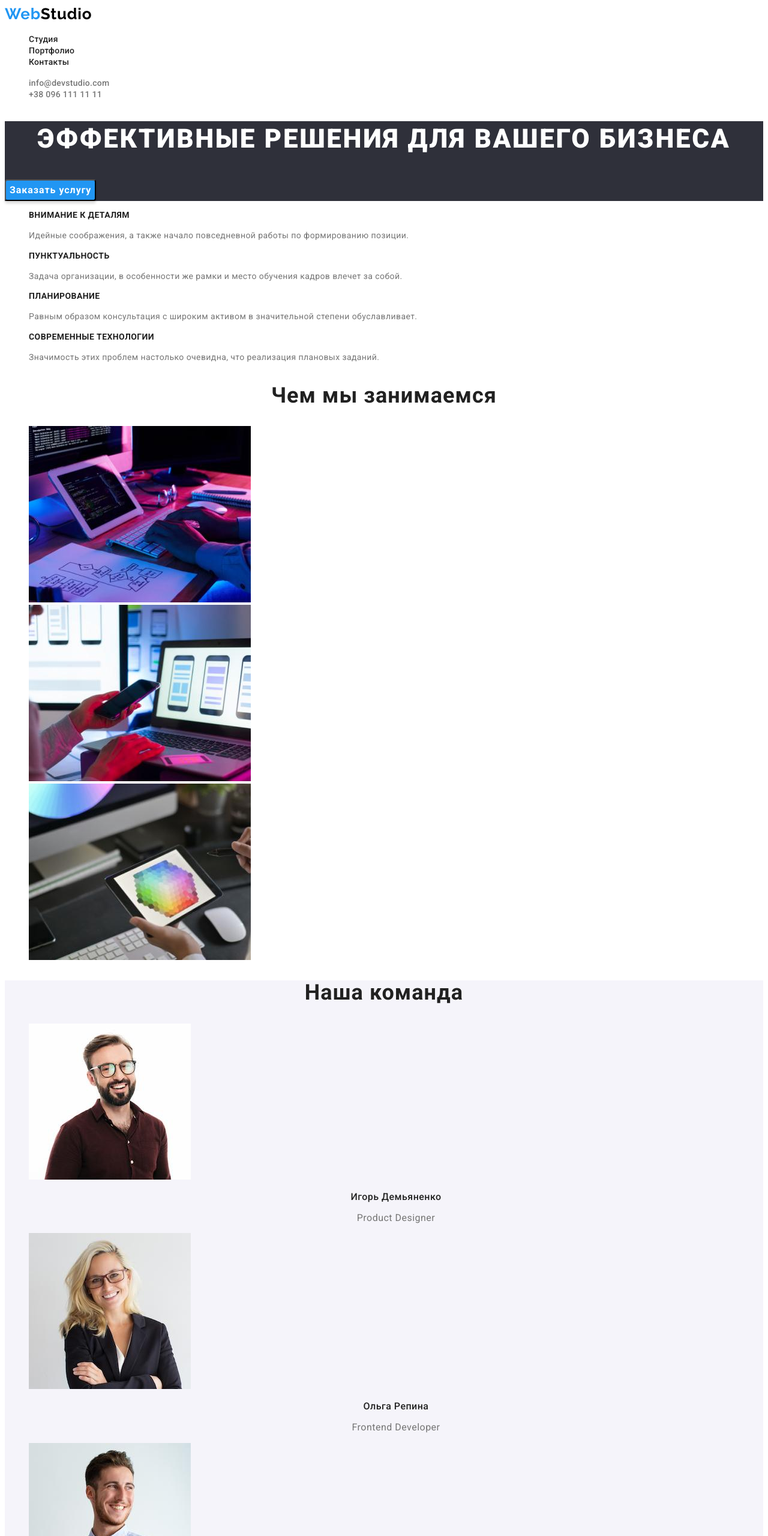
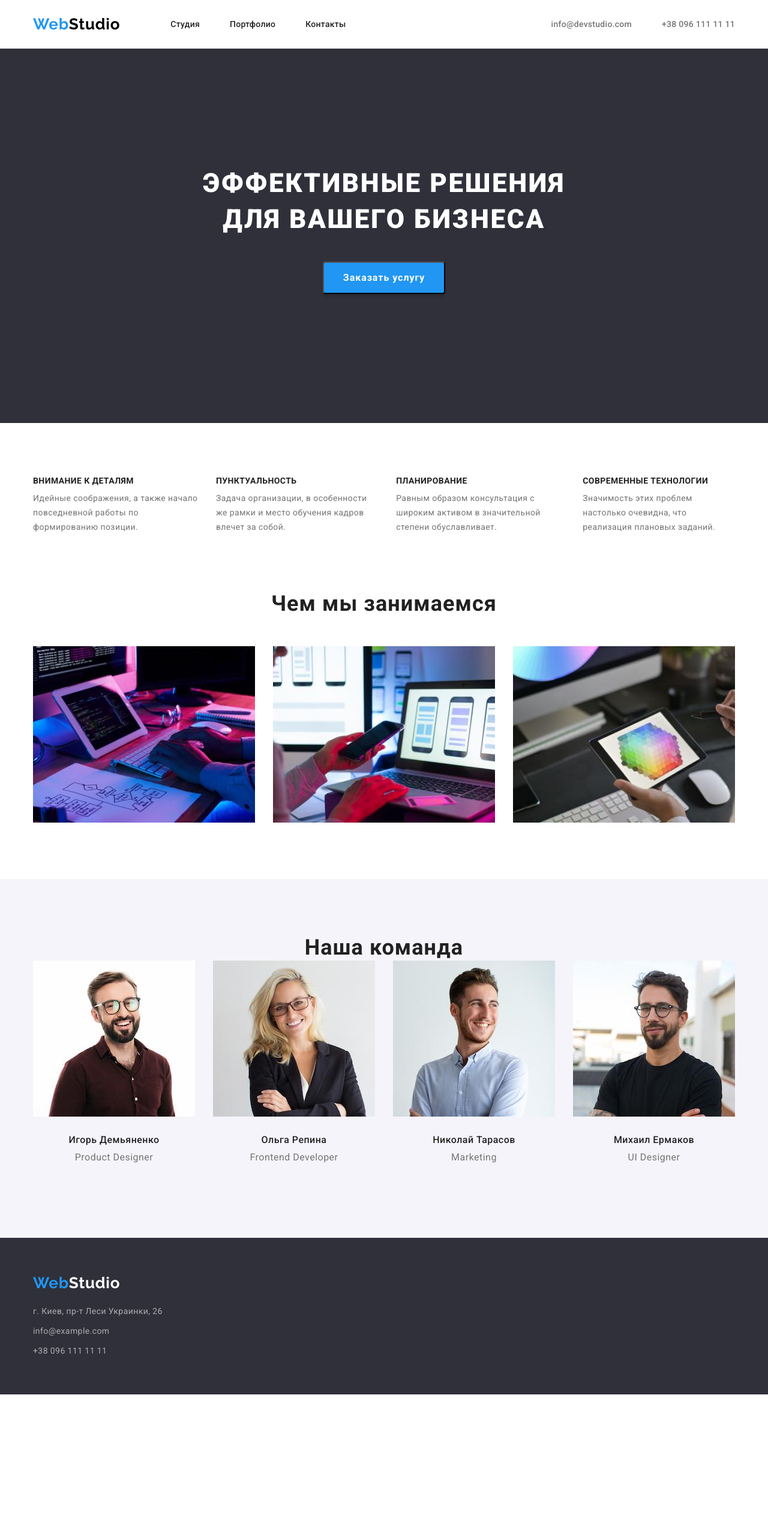
Before and after one commit to MakarovDre9r/goit-markup-hw-08, a plain HTML site: page index.html in a window 1280 px wide. Shown: the top 2560 px of the page at 60% size. After the commit the page ends 2324 px from the top, so only its background shows below. Drawn offline with nearby package versions, Linux system fonts and the light colour scheme.

Commit message:
home work3

```diff
--- a/css/styles.css
+++ b/css/styles.css
@@ -4,6 +4,37 @@
   --main-title-color: #212121;
   --accent-color: #2196f3;
   --background-color: #2f303a;
+}
+
+p,
+h1,
+h2,
+h3,
+h4,
+h5,
+h6 {
+  margin: 0;
+}
+
+ul {
+  margin: 0;
+  padding: 0;
+}
+button {
+  cursor: pointer;
+}
+
+img {
+  display: block;
+  max-width: 100%;
+  height: auto;
+}
+
+.container {
+  width: 1200px;
+  padding-left: 15px;
+  padding-right: 15px;
+  margin: 0 auto;
 }
 
 body {
@@ -18,6 +49,13 @@ body {
 }
 
 /* ---------------header----------------- */
+
+.header {
+  background-color: #ffffff;
+  padding-top: 25px;
+  padding-bottom: 25px;
+}
+
 .header-logo {
   font-family: Raleway;
   font-weight: 700;
@@ -25,6 +63,34 @@ body {
   line-height: 1.19;
   letter-spacing: 0.03em;
   color: #000000;
+  margin-right: 84px;
+}
+
+.header-list {
+  display: flex;
+}
+
+.header-navigation {
+  display: flex;
+  align-items: center;
+}
+
+.header-container {
+  display: flex;
+  align-items: center;
+}
+
+.header-connect {
+  display: flex;
+  margin-left: auto;
+}
+
+.header-item {
+  margin-right: 50px;
+}
+
+.header-item:last-child {
+  margin-right: 0;
 }
 
 .span {
@@ -63,6 +129,7 @@ body {
   line-height: 1.14;
   letter-spacing: 0.02em;
   color: var(--text-color);
+  margin-left: 50px;
 }
 
 .header-tel:focus,
@@ -85,14 +152,18 @@ body {
   letter-spacing: 0.06em;
   text-transform: uppercase;
   color: #ffffff;
+  margin-bottom: 40px;
 }
 
 .hero {
   background-color: var(--background-color);
+  flex-grow: 1;
+  padding-bottom: 215px;
+  padding-top: 195px;
 }
 
 .hero-btn {
-  font-family: Roboto;
+  font-family: inherit;
   font-weight: 700;
   font-size: 16px;
   line-height: 1.87;
@@ -102,7 +173,12 @@ body {
   background: #2196f3;
   box-shadow: 0px 4px 4px rgba(0, 0, 0, 0.15);
   border-radius: 4px;
-  cursor: pointer;
+  padding-left: 32px;
+  padding-right: 32px;
+  padding-top: 10px;
+  padding-bottom: 10px;
+  display: block;
+  margin: 0 auto;
 }
 
 .hero-btn:focus,
@@ -112,6 +188,23 @@ body {
 
 /* ---------------benefits---------------- */
 
+.benefits-list {
+  display: flex;
+}
+
+.benefits-item {
+  margin-right: 30px;
+}
+
+.benefits-item:nth-last-child(1) {
+  margin-right: 0;
+}
+
+.benefits {
+  padding-top: 89px;
+  padding-bottom: 94px;
+}
+
 .benefits-title {
   font-weight: 700;
   font-size: 14px;
@@ -119,6 +212,7 @@ body {
   letter-spacing: 0.03em;
   text-transform: uppercase;
   color: var(--main-title-color);
+  margin-bottom: 10px;
 }
 
 .benefits-after-title {
@@ -131,6 +225,10 @@ body {
 
 /* ---------------our-work---------------- */
 
+.our-work {
+  padding-bottom: 94px;
+}
+
 .our-work-title {
   font-weight: 700;
   font-size: 36px;
@@ -138,12 +236,50 @@ body {
   text-align: center;
   letter-spacing: 0.03em;
   color: var(--main-title-color);
+  margin-bottom: 50px;
+}
+
+.our-work-list {
+  display: flex;
+  flex-wrap: wrap;
+  margin-right: -30px;
+}
+
+.our-work-item {
+  flex-basis: calc((100% - 3 * 30px) / 3);
+  margin-right: 30px;
+}
+
+.our-work-item:nth-child(3n) {
+  margin-right: 0;
 }
 
 /* --------------command----------------- */
 
+.command-list {
+  display: flex;
+  flex-wrap: wrap;
+  margin-right: -30px;
+}
+
+.command-item {
+  flex-basis: calc((100% - 4 * 30px) / 4);
+  margin-right: 30px;
+}
+
+.command-item:nth-child(4n) {
+  margin-right: 0;
+}
+
+.command-item-content {
+  padding-top: 30px;
+  padding-bottom: 30px;
+}
+
 .command {
   background-color: #f5f4fa;
+  padding-top: 94px;
+  padding-bottom: 94px;
 }
 
 .command-title {
@@ -163,6 +299,7 @@ body {
   /* identical to box height */
   letter-spacing: 0.03em;
   color: var(--main-color);
+  margin-bottom: 10px;
 }
 
 .command-after-title {
@@ -187,17 +324,15 @@ body {
 
 .footer {
   background-color: var(--background-color);
-}
-
-#footer-id {
   font-style: normal;
   text-decoration: none;
+  padding-top: 60px;
+  padding-bottom: 60px;
 }
 
 .footer-link {
   font-family: Roboto;
   font-style: normal;
-  font-weight: normal;
   font-size: 14px;
   line-height: 1.71;
   /* or 171% */
@@ -205,13 +340,42 @@ body {
   color: rgba(255, 255, 255, 0.6);
 }
 
+.footer-list {
+  margin-top: 20px;
+}
+
+.footer-item {
+  margin-bottom: 9px;
+}
+
+.footer-item:nth-last-child(1) {
+  margin-bottom: 0;
+}
 /* -------------------------------portfolio--------------------------------- */
 
 /* --------------main----------------- */
 
+.portfolio {
+  padding-top: 94px;
+  padding-bottom: 94px;
+}
+
+.portfolio-list-button {
+  display: flex;
+  justify-content: center;
+  margin-bottom: 45px;
+}
+
+.portfolio-items-button {
+  margin-right: 8px;
+}
+
+.portfolio-items-button:nth-last-child(1) {
+  margin-right: 0px;
+}
+
 .portfolio-button {
-  font-family: Roboto;
-  font-style: normal;
+  font-family: inherit;
   font-weight: 500;
   font-size: 16px;
   line-height: 1.62;
@@ -220,7 +384,11 @@ body {
   color: var(--main-title-color);
   background: #f5f4fa;
   border-radius: 4px;
-  cursor: pointer;
+  padding-top: 6px;
+  padding-bottom: 6px;
+  padding-left: 22px;
+  padding-right: 22px;
+  border-style: none;
 }
 
 .portfolio-button:focus,
@@ -233,6 +401,24 @@ body {
   border-radius: 4px;
 }
 
+.portfolio-list {
+  display: flex;
+  flex-wrap: wrap;
+  margin-right: -30px;
+  margin-bottom: -30px;
+}
+
+.portfolio-items {
+  flex-basis: calc((100% - 3 * 30px) / 3);
+  margin-right: 30px;
+  margin-bottom: 30px;
+}
+
+.portfolio-items:nth-child(3n) {
+  margin-right: 0px;
+  margin-bottom: 0px;
+}
+
 .portfolio-title {
   font-weight: 700;
   font-size: 18px;
@@ -240,6 +426,7 @@ body {
   /* identical to box height, or 200% */
   letter-spacing: 0.06em;
   color: var(--main-title-color);
+  margin-bottom: 4px;
 }
 
 .portfolio-after-title {
@@ -249,3 +436,11 @@ body {
   letter-spacing: 0.03em;
   color: var(--text-color);
 }
+
+.portfolio-box {
+  padding-top: 20px;
+  padding-left: 24px;
+  padding-bottom: 20px;
+  border: 1px solid #eeeeee;
+  box-sizing: border-box;
+}
--- a/index.html
+++ b/index.html
@@ -9,10 +9,14 @@
     <link rel="preconnect" href="https://fonts.gstatic.com" crossorigin>
     <link href="https://fonts.googleapis.com/css2?family=Raleway:wght@700&family=Roboto:wght@400;500;700;900&display=swap"
         rel="stylesheet">
+    <link rel="stylesheet" href="https://cdnjs.cloudflare.com/ajax/libs/modern-normalize/1.1.0/modern-normalize.min.css"
+            integrity="sha512-wpPYUAdjBVSE4KJnH1VR1HeZfpl1ub8YT/NKx4PuQ5NmX2tKuGu6U/JRp5y+Y8XG2tV+wKQpNHVUX03MfMFn9Q=="
+            crossorigin="anonymous" referrerpolicy="no-referrer" />
     <link rel="stylesheet" href="./css/styles.css" />
 </head>
-<body>
+<body class="body">
     <header class="header">
+        <div class="container header-container">
         <nav class="header-navigation">
             <a class="header-logo link" lang="en" href=""><span class="span">Web</span>Studio</a>
             <ul class="header-list list">
@@ -21,17 +25,21 @@
                 <li class="header-item"><a href="" class="header-link link">Контакты</a></li>
             </ul>
         </nav>
-        <ul class="list">
+        <ul class="header-connect list">
           <li><a class="header-mail link" href="mailto:info@devstudio.com">info@devstudio.com</a></li>
           <li><a class="header-tel link" href="tel:+380961111111">+38 096 111 11 11</a></li>
         </ul>
+        </div>
     </header>
     <main class="main">
         <section class="hero">
-            <h1 class="hero-title">Эффективные решения для вашего бизнеса</h1>
+            <div class="container">
+            <h1 class="hero-title">Эффективные решения <br>для вашего бизнеса</h1>
             <button class="hero-btn" type="button">Заказать услугу</button>
+            </div>
         </section>
         <section class="benefits">
+            <div class="container">
             <ul class="benefits-list list">
                 <li class="benefits-item">
                     <h3 class="benefits-title">Внимание к деталям</h3>
@@ -50,46 +58,61 @@
                     <p class="benefits-after-title">Значимость этих проблем настолько очевидна, что реализация плановых заданий.</p>
                 </li>
             </ul>
+            </div>
         </section>
         <section class="our-work">
+            <div class="container">
             <h2 class="our-work-title">Чем мы занимаемся</h2>
             <ul class="our-work-list list">
-                <li><img src="./img/hands_on_the_keyboard.jpg" alt="печатает на клавиатуре" width="370"></li>
-                <li><img src="./img/mobile_phone.jpg" alt="держит телефон" width="370"></li>
-                <li><img src="./img/tablet.jpg" alt="держит планшет" width="370"></li>
+                <li class="our-work-item"><img src="./img/hands_on_the_keyboard.jpg" alt="печатает на клавиатуре" width="370"></li>
+                <li class="our-work-item"><img src="./img/mobile_phone.jpg" alt="держит телефон" width="370"></li>
+                <li class="our-work-item"><img src="./img/tablet.jpg" alt="держит планшет" width="370"></li>
             </ul>
+            </div>
         </section>
         <section class="command">
+            <div class="container">
             <h2 class="command-title">Наша команда</h2>
             <ul class="command-list list">
                 <li class="command-item"><img src="./img/guy_in_red.jpg" alt="парень в крсном" width="270">
+                    <div class="command-item-content">
                     <h3 class="command-title3">Игорь Демьяненко</h3>
                     <p class="command-after-title" lang="en">Product Designer</p>
+                    </div>
                 </li>
                 <li class="command-item"><img src="./img/female.jpg" alt="девушка" width="270">
+                    <div class="command-item-content">
                     <h3 class="command-title3">Ольга Репина</h3>
                     <p class="command-after-title" lang="en">Frontend Developer</p>
+                    </div>
                 </li>
                 <li class="command-item"><img src="./img/guy_in_white.jpg" alt="парень в белом" width="270">
+                    <div class="command-item-content">
                     <h3 class="command-title3">Николай Тарасов</h3>
                     <p class="command-after-title" lang="en">Marketing</p>
+                    </div>
                 </li>
                 <li class="command-item"><img src="./img/guy_in_black.jpg" alt="парень в черном" width="270">
+                    <div class="command-item-content">
                     <h3 class="command-title3">Михаил Ермаков</h3>
                     <p class="command-after-title" lang="en">UI Designer</p>
+                    </div>
                 </li>
             </ul>
+            </div>
         </section>
     </main>
      <footer class="footer">
+        <div class="container">
           <a class="footer-logo link" lang="en" href=""><span class="span">Web</span>Studio</a>
            <address class="footer-address " id="footer-id">
             <ul class="footer-list list">
              <li class="footer-item"><a class="footer-link link" href="https://goo.gl/maps/TYgPxpcgYGsznrCRA" target="_blank" rel="noopener noroferrer">г. Киев, пр-т Леси Украинки, 26</a></li>
-           <li class="footer-item"><a class="footer-link link" href="mailto:info@devstudio.com">info@devstudio.com</a></li>
+             <li class="footer-item"><a class="footer-link link" href="mailto:info@example.com">info@example.com</a></li>
              <li class="footer-item"><a class="footer-link link" href="tel:+380961111111">+38 096 111 11 11</a></li>
             </ul>
            </address>
+        </div>
      </footer>
 </body>
 </html>
```
Also changed, not shown: portfolio.html (+40 -12 lines). Lines whose indentation alone changed are shown as unchanged.
